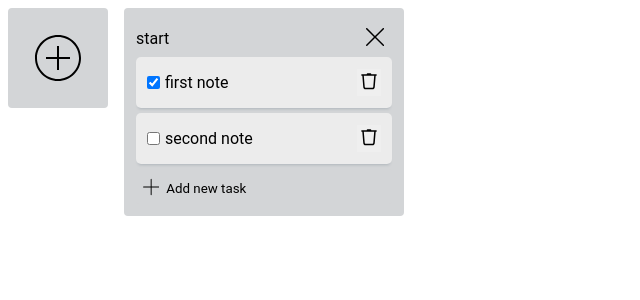
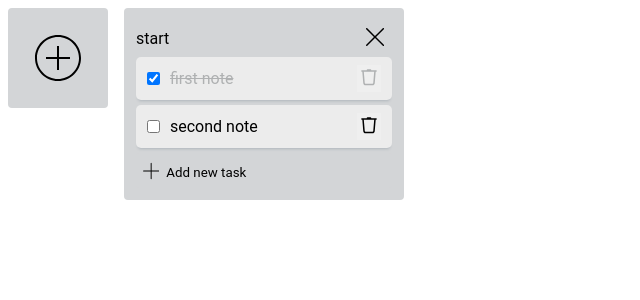
Before and after one commit to rupturevryky/Note, a React (Create React App) app: page / in a window 1280 px wide. Shown: the top 300 px of the page, without its empty margins (0-640 px from the left). Built offline with nearby package versions, Linux system fonts and the light colour scheme.

Commit message:
add some style for input

```diff
--- a/src/components/App/App.module.scss
+++ b/src/components/App/App.module.scss
@@ -1,5 +1,5 @@
 .App {
   display: flex;
 
-  text-align: center;
+  flex-wrap: wrap;
 }
--- a/src/components/Note/Note.tsx
+++ b/src/components/Note/Note.tsx
@@ -37,17 +37,58 @@ const Note: React.FC<NoteProps> = ({ notebookId, noteId, noteTitle, completed, p
                 setNoteNameInputActive(false)
             }
     }
+
+    const activateNoteForm = (e: React.MouseEvent<HTMLLIElement | HTMLDivElement>) => {
+        if (e.target === e.currentTarget) {
+            setNoteNameInputActive(true)
+        }
+    }
+
+    const changeNoteInputValue = (value: string) => {
+        if (noteName.length < 25 || value.length < noteName.length) {
+            setNoteName(value)
+        }
+    }
+    const NoteInputLimit = () => noteName.length > 19 ? `Осталось ${25 - noteName.length} символов` : null
+    const NoteInputLimitStyle = () => {
+        if (noteName.length === 25) {
+            return {color: 'red'}
+        }
+        if (noteName.length > 19) {
+            return {color: 'orange'}
+        }
+    }
+    const NoteInputStyle = () => {
+        let width = 150
+        if (noteName.length * 10 > width) {
+            width = noteName.length * 10
+        }
+        return {width: `${width}px`}
+    }
+
+    const textStyle = () => completed ? `${s.title} ${s.completedTitle} ${s.completedColor}` : `${s.title}`
+
     const noteNameBlock = noteNameInputActive
-        ? <input value={noteName}
-            onChange={e => setNoteName(e.target.value)}
-            onKeyDown={e => renameNoteTitle(e.key)}
-            onBlur={() => renameNoteTitle("Enter")}
-            autoFocus/>
-        : <p>{noteName}</p>
+        ?   <div className={s.NoteTitleForm}>
+            <input
+                style={NoteInputStyle()}
+                value={noteName}
+                onChange={e => changeNoteInputValue(e.target.value)}
+                onKeyDown={e => renameNoteTitle(e.key)}
+                onBlur={() => renameNoteTitle("Enter")}
+                autoFocus />
+                <p style={NoteInputLimitStyle()}
+                >{NoteInputLimit()}</p>
+            </div>
+        : <div
+            className={textStyle()}
+            onDoubleClick={(e) => activateNoteForm(e)}>
+            {noteName}
+        </div>
 
     return (
         <li
-            onDoubleClick={() => setNoteNameInputActive(true)}
+            onDoubleClick={(e) => activateNoteForm(e)}
             className={s.li}>
             <div>
                 <input type="checkbox" name="checkbox" id='checkbox' checked={completed} className={s.cursorPointer}
@@ -56,10 +97,10 @@ const Note: React.FC<NoteProps> = ({ notebookId, noteId, noteTitle, completed, p
             </div>
 
             <button
-                className={s.cursorPointer}
                 onClick={() => onDeleteHandler(notebookId, noteId)}>
                 <svg xmlns="http://www.w3.org/2000/svg" viewBox="0 0 64 64" width="24px" height="24px"><path
-                    d="M 28 11 C 26.895 11 26 11.895 26 13 L 26 14 L 13 14 C 11.896 14 11 14.896 11 16 C 11 17.104 11.896 18 13 18 L 14.160156 18 L 16.701172 48.498047 C 16.957172 51.583047 19.585641 54 22.681641 54 L 41.318359 54 C 44.414359 54 47.041828 51.583047 47.298828 48.498047 L 49.839844 18 L 51 18 C 52.104 18 53 17.104 53 16 C 53 14.896 52.104 14 51 14 L 38 14 L 38 13 C 38 11.895 37.105 11 36 11 L 28 11 z M 18.173828 18 L 45.828125 18 L 43.3125 48.166016 C 43.2265 49.194016 42.352313 50 41.320312 50 L 22.681641 50 C 21.648641 50 20.7725 49.194016 20.6875 48.166016 L 18.173828 18 z" /></svg>
+                    d="M 28 11 C 26.895 11 26 11.895 26 13 L 26 14 L 13 14 C 11.896 14 11 14.896 11 16 C 11 17.104 11.896 18 13 18 L 14.160156 18 L 16.701172 48.498047 C 16.957172 51.583047 19.585641 54 22.681641 54 L 41.318359 54 C 44.414359 54 47.041828 51.583047 47.298828 48.498047 L 49.839844 18 L 51 18 C 52.104 18 53 17.104 53 16 C 53 14.896 52.104 14 51 14 L 38 14 L 38 13 C 38 11.895 37.105 11 36 11 L 28 11 z M 18.173828 18 L 45.828125 18 L 43.3125 48.166016 C 43.2265 49.194016 42.352313 50 41.320312 50 L 22.681641 50 C 21.648641 50 20.7725 49.194016 20.6875 48.166016 L 18.173828 18 z"
+                    fill={ completed ? '#AFB1B2' : '' } /></svg>
             </button>
         </li>
     )
--- a/src/components/Note/note.module.scss
+++ b/src/components/Note/note.module.scss
@@ -19,11 +19,17 @@
     div{
         display: flex;
 
+        .NoteTitleForm{
+            display: flex;
+            flex-direction: column;
+
             input {
+
                 padding-left: 10px;
                 margin-right: 5px;
 
-            height: 35px;
+                height: 20px;
+                resize: vertical;
 
                 border-radius: 3px;
                 border: 0;
@@ -32,19 +38,39 @@
 
                 &:focus {
                     outline: none;
-                box-shadow: 1px 0px 29px -17px $bgcCards;
+                    -webkit-box-shadow: 0px -23px 0px -22px rgba(34, 60, 80, 0.13) inset;
+                    -moz-box-shadow: 0px -23px 0px -22px rgba(34, 60, 80, 0.13) inset;
+                    box-shadow: 0px -23px 0px -22px rgba(34, 60, 80, 0.13) inset;
                 }
             }
             p {
+                margin-top: 5px;
+                margin-left: 10px;
+            }
+
+        }
+        .title {
             display: flex;
             align-items: center;
+
+            padding-left: 10px;
+        }
+
+        .completedTitle {
+            text-decoration: line-through;
+            text-decoration-color: $completedText;
         }
     }
 
     button{
+        cursor: pointer;
+
         margin-left: 5px;
-
         border: 0;
     }
 
 }
+
+.completedColor {
+    color: $completedText;
+}
--- a/src/components/NotebookItems/NotebookItems.tsx
+++ b/src/components/NotebookItems/NotebookItems.tsx
@@ -105,7 +105,7 @@ const NoteboockItems: React.FC<NoteboockItemsProos> = ({  notebookId, title, fil
                 onClick={addNewTaskHandler}
                 className={s.addNewTaskButton}
                 disabled={AddTaskBtnIsDisabled}>
-                <svg xmlns="http://www.w3.org/2000/svg" viewBox="0 0 19.5 19.5" width="18px" height="18px"><title>addBtn</title><g id="Слой_2" data-name="Слой 2">
+                <svg xmlns="http://www.w3.org/2000/svg" viewBox="0 0 19.5 19.5" width="18px" height="18px"><title>add task</title><g id="Слой_2" data-name="Слой 2">
                     <g id="Слой_1-2" data-name="Слой 1"><path d="M19.5,9.75a.58.58,0,0,1-.57.57H10.32v8.61a.57.57,0,0,1-1.14,0V10.32H.57a.57.57,0,0,1,0-1.14H9.18V.57a.57.57,0,0,1,1.14,0V9.18h8.61A.58.58,0,0,1,19.5,9.75Z" /></g></g></svg>
                 <div>Add new task</div>
             </button>
--- a/src/components/NotebookItems/NotebookTitle/NotebookTitle.tsx
+++ b/src/components/NotebookItems/NotebookTitle/NotebookTitle.tsx
@@ -21,6 +21,22 @@ const NotebookTitle: React.FC<NotebookTitleProps> = ({ title, notebookId }) => {
     const toggleTitleInput = () => {
         settitleInputIsActive(true)
     }
+
+    const changeNotebookInputValue = (value: string) => {
+        if (titleName.length < 35 || value.length < titleName.length) {
+            setTitleName(value)
+        }
+    }
+    const NotebookInputLimit = () => titleName.length > 29 ? `Осталось ${35 - titleName.length} символов` : null
+    const NotebookInputLimitStyle = () => {
+        if (titleName.length === 35) {
+            return {color: 'red'}
+        }
+        if (titleName.length > 29) {
+            return {color: 'orange'}
+        }
+    }
+
     const renameStateTitle = (key: string) => {                                            // key для функции onKeyDown,
         if (key === "Enter" && titleName.trim() !== '' && titleName !== title) {
             dispatch(renameNotebook({ newNotebookName: titleName, notebookId: notebookId }))    // меняет title в state.notebook
@@ -39,12 +55,16 @@ const NotebookTitle: React.FC<NotebookTitleProps> = ({ title, notebookId }) => {
     }
 
     const NotebookTitleInput = titleInputIsActive                               // notebook заголовок
-        ? <input                                                         // input для смены заголовка
+        ? <div className={s.NotebookTitleForm}>
+            <input                                                         // input для смены заголовка
             value={titleName}
-            onChange={e => setTitleName(e.target.value)}
+            onChange={e => changeNotebookInputValue(e.target.value)}
             onKeyDown={e => renameStateTitle(e.key)}
             onBlur={() => renameStateTitle("Enter")}
-            autoFocus/>
+            autoFocus />
+            <p style={NotebookInputLimitStyle()}
+            >{NotebookInputLimit()}</p>
+        </div>
         : <p                                                            // обычный <p> заголовок
             onDoubleClick={toggleTitleInput}>{titleName}</p>
 
--- a/src/components/NotebookItems/NotebookTitle/notebookTitle.module.scss
+++ b/src/components/NotebookItems/NotebookTitle/notebookTitle.module.scss
@@ -8,9 +8,9 @@
 
     padding: 8px 0 8px 0;
 
-    p {
-        cursor: pointer;
-    }
+    .NotebookTitleForm{
+        display: flex;
+        flex-direction: column;
 
         input {
             border-radius: 3px;
@@ -27,6 +27,12 @@
             }
         }
 
+    }
+
+    p {
+        cursor: pointer;
+    }
+
     button {
         padding-right: 8px;
         border: 0;
--- a/src/style/constants.scss
+++ b/src/style/constants.scss
@@ -1,6 +1,8 @@
 $bgcCards: #d3d5d7;
 $bgcNodes: #ececec;
 $addBtnHover: rgb(193,193,197);
+
+$completedText: #AFB1B2;
 
 $boxShadow: 0px 3px 3px -2px rgba(34, 60, 80, 0.2);
 
```
Lines whose indentation alone changed are shown as unchanged.
